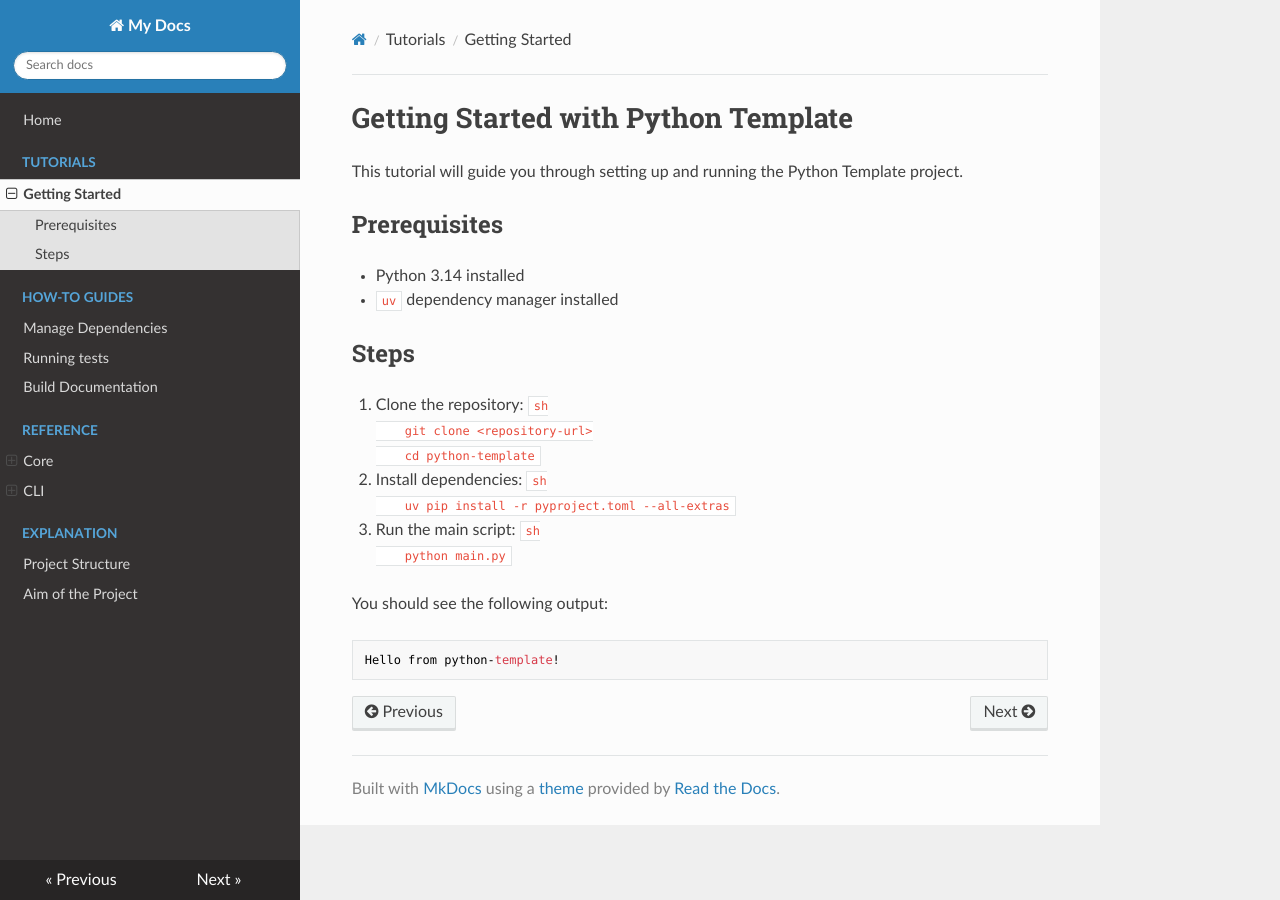
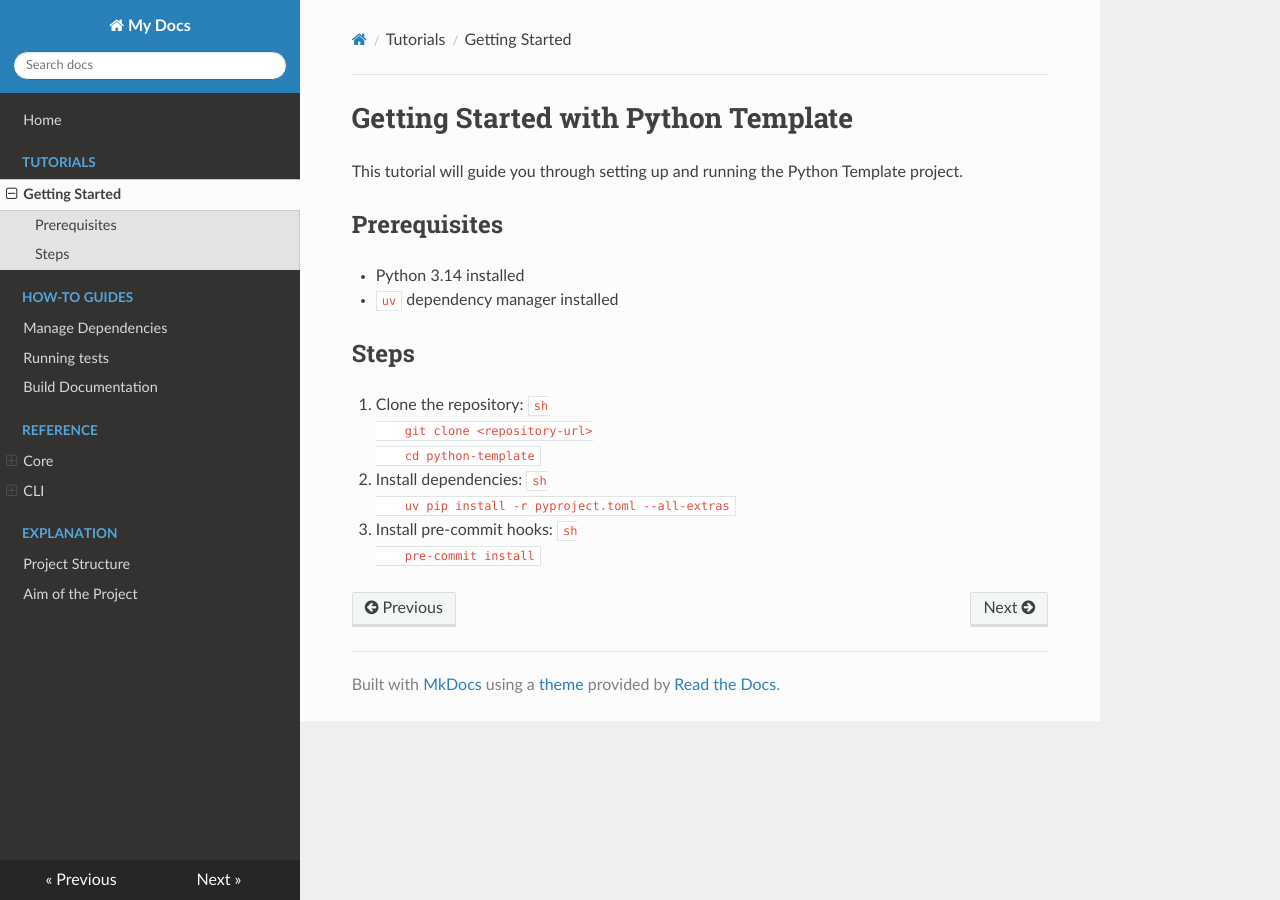
Before and after one commit to binnev/python-template, an MkDocs documentation site: the page built from docs/tutorials/getting-started.md, in a window 1280 px wide. Built offline with MkDocs 1.6.1, drawn with Linux system fonts in a browser that asks for light colours; nearby versions of some CDN libraries.

Commit message:
docs: update getting started

````diff
--- a/docs/tutorials/getting-started.md
+++ b/docs/tutorials/getting-started.md
@@ -20,12 +20,7 @@ This tutorial will guide you through setting up and running the Python Template
     uv pip install -r pyproject.toml --all-extras
     ```
 
-3. Run the main script:
+3. Install pre-commit hooks:
     ```sh
-    python main.py
+    pre-commit install
     ```
-
-You should see the following output:
-```
-Hello from python-template!
-```
````
